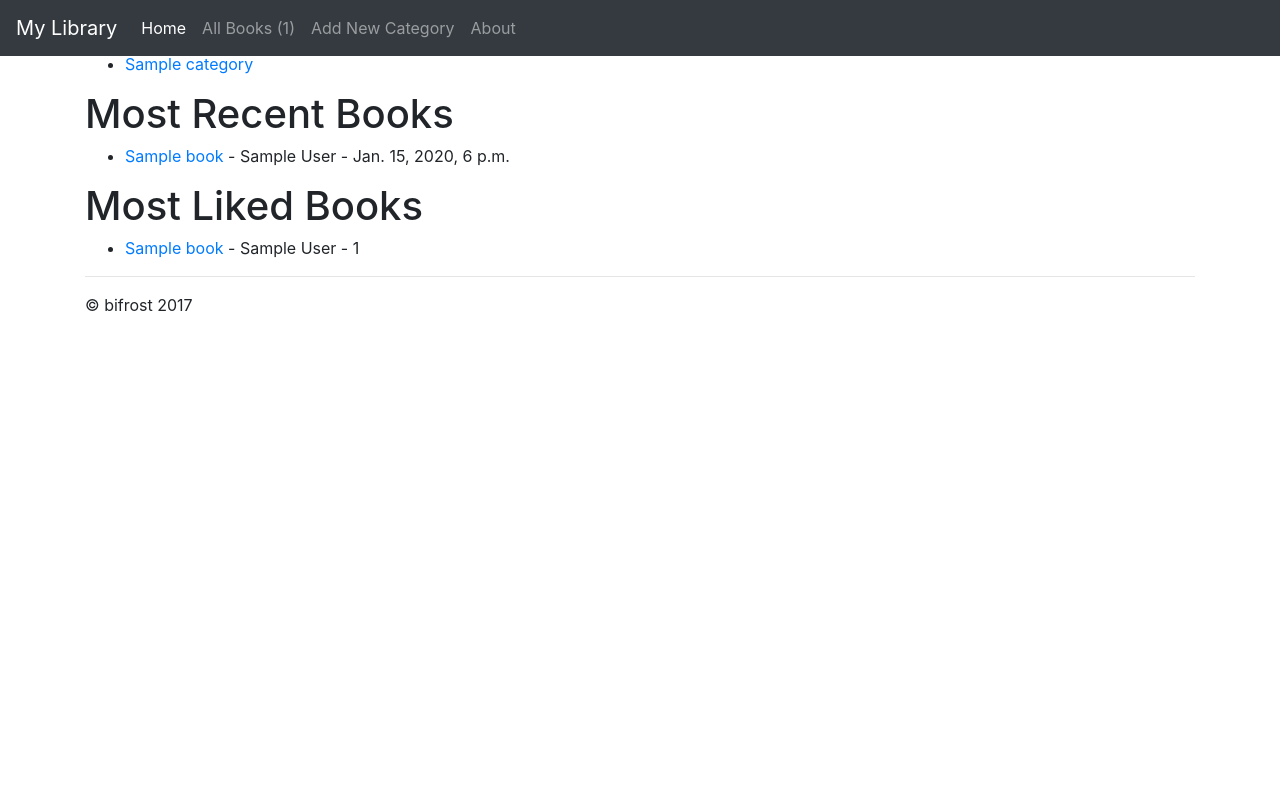
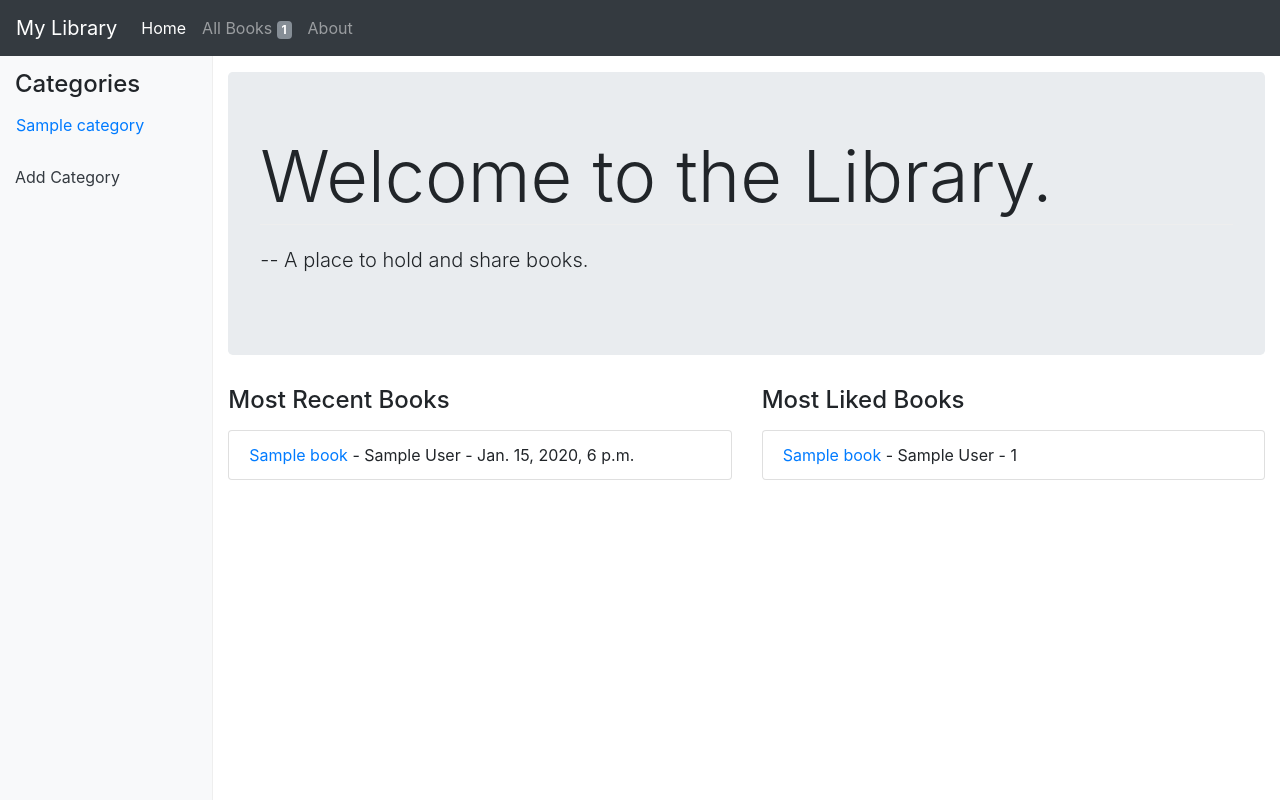
Before and after one commit to bifrostx/my_library, a Django app: page / in a window 1280 px wide. Run offline with Django 3.2, Linux system fonts and the light colour scheme; tables that the repository leaves empty hold one stand-in row (values such as "Sample post"); some libraries are stand-ins or nearby versions.

Commit message:
new bootstrap style added

```diff
--- a/books/templatetags/books_template_tags.py
+++ b/books/templatetags/books_template_tags.py
@@ -1,5 +1,5 @@
 from django import template
-from books.models import Book
+from books.models import Category, Book
 
 register = template.Library()
 
@@ -13,3 +13,9 @@ def get_counts():
         book_num = 0
 
     return {'book_num': book_num}
+
+
+@register.inclusion_tag('books/category_list.html')
+def category_list():
+    cats = Category.objects.all()
+    return {'category_list': cats}
--- /dev/null
+++ b/static/css/dashboard.css
@@ -0,0 +1,70 @@
+/*
+ * Base structure
+ */
+
+/* Move down content because we have a fixed navbar that is 3.5rem tall */
+body {
+  padding-top: 3.5rem;
+}
+
+/*
+ * Typography
+ */
+
+h1 {
+  margin-bottom: 20px;
+  padding-bottom: 9px;
+  border-bottom: 1px solid #eee;
+}
+
+/*
+ * Sidebar
+ */
+
+.sidebar {
+  position: fixed;
+  top: 51px;
+  bottom: 0;
+  left: 0;
+  z-index: 1000;
+  padding: 20px;
+  overflow-x: hidden;
+  overflow-y: auto; /* Scrollable contents if viewport is shorter than content. */
+  border-right: 1px solid #eee;
+}
+
+/* Sidebar navigation */
+.sidebar {
+  padding-left: 0;
+  padding-right: 0;
+}
+
+.sidebar .nav {
+  margin-bottom: 20px;
+}
+
+.sidebar .nav-item {
+  width: 100%;
+}
+
+.sidebar .nav-item + .nav-item {
+  margin-left: 0;
+}
+
+.sidebar .nav-link {
+  border-radius: 0;
+}
+
+/*
+ * Dashboard
+ */
+
+ /* Placeholders */
+.placeholders {
+  padding-bottom: 3rem;
+}
+
+.placeholder img {
+  padding-top: 1.5rem;
+  padding-bottom: 1.5rem;
+}
--- a/templates/books/about.html
+++ b/templates/books/about.html
@@ -2,5 +2,6 @@
 {% load staticfiles %}
 
 {% block body_block %}
-    This is the about page.
+<h1>About</h1>
+<p>This app is created by personal interest, and for test only.</p>
 {% endblock %}
--- a/templates/books/add_category.html
+++ b/templates/books/add_category.html
@@ -4,7 +4,7 @@
 {% block body_block %}
     <form role="form" id="category_form" method="post"
           action="{% url 'books:add_category' %}">
-    <h2>Add a Category</h2>
+    <h2>Add Category</h2>
         {% csrf_token %}
         {% for hidden in form.hidden_fields %}
             {{ hidden }}
--- a/templates/books/base.html
+++ b/templates/books/base.html
@@ -10,6 +10,8 @@
 
         <!-- Bootstrap CSS -->
         <link rel="stylesheet" href="https://maxcdn.bootstrapcdn.com/bootstrap/4.0.0-beta/css/bootstrap.min.css" integrity="sha384-/Y6pD6FV/Vv2HJnA6t+vslU6fwYXjCFtcEpHbNJ0lyAFsXTsjBbfaDjzALeQsN6M" crossorigin="anonymous">
+        <!-- Custom styles for this template -->
+        <link href="{% static 'css/dashboard.css' %}" rel="stylesheet">
         <title>My Books</title>
     </head>
 
@@ -26,20 +28,26 @@
                     </li>
                     {% get_counts %}
                     <li class="nav-item">
-                        <a class="nav-link" href="{% url 'books:add_category' %}">Add New Category</a></li>
-                    <li class="nav-item">
                         <a class="nav-link" href="{% url 'books:about' %}">About</a>
                     </li>
                 </ul>
             </div>
         </nav>
-        <div class="container">
-            {% block body_block %}
-            {% endblock %}
-            <hr>
-            <footer>
-                <p>&copy; bifrost 2017</p>
-            </footer>
+        <div class="container-fluid">
+            <div class="row">
+
+                <nav class="col-sm-3 col-md-2 d-none d-sm-block bg-light sidebar">
+                    <h4 class="col-sm-3">Categories</h4>
+                    {% block sidebar_block %}
+                        {% category_list %}
+                        <a class="col-sm-3 text-dark" href="{% url 'books:add_category' %}">Add Category</a>
+                    {% endblock %}
+                </nav>
+                <main class="col-sm-9 ml-sm-auto col-md-10 pt-3" role="main">
+                    {% block body_block %}
+                    {% endblock %}
+                </main>
+            </div>
         </div>
         <!-- Optional JavaScript -->
         <!-- jQuery first, then Popper.js, then Bootstrap JS -->
--- a/templates/books/category_list.html
+++ b/templates/books/category_list.html
@@ -1,15 +1,11 @@
-{% extends 'books/base.html' %}
-{% load staticfiles %}
-
-{% block body_block %}
-    <h1>All Categories</h1>
-    {% if category_list %}
-        {% for c in category_list %}
-        <ul>
-            <li><a href="{% url 'books:show_category' c.slug %}">{{ c.name }}</a> - {{ c.likes }} likes</li>
-        </ul>
-        {% endfor %}
-    {% else %}
-        <p>No category yet.</p>
-    {% endif %}
-{% endblock %}
+<ul class="nav nav-pills flex-column">
+{% if category_list %}
+    {% for c in category_list %}
+        <li class="nav-item">
+            <a class="nav-link" href="{% url 'books:show_category' c.slug %}">{{ c.name }}</a>
+        </li>
+    {% endfor %}
+{% else %}
+    <li class="nav-item">No category yet.</li>
+{% endif %}
+</ul>
--- a/templates/books/get_counts.html
+++ b/templates/books/get_counts.html
@@ -1,3 +1,3 @@
 {% if book_num %}
-<li class="nav-item"><a class="nav-link" href="{% url 'books:book_list' %}">All Books ({{ book_num }})</a></li>
+<li class="nav-item"><a class="nav-link" href="{% url 'books:book_list' %}">All Books <span class="badge badge-secondary">{{ book_num }}</span></a></li>
 {% endif %}
--- a/templates/books/index.html
+++ b/templates/books/index.html
@@ -2,44 +2,43 @@
 {% load staticfiles %}
 
 {% block body_block %}
-    <div>
-        <h1>All Categories</h1>
-        {% if categories %}
-            {% for category in categories %}
-                <ul>
-                    <li><a href="{% url 'books:show_category' category.slug %}">{{ category.name }}</a></li>
-                </ul>
-            {% endfor %}
-        {% else %}
-            <p>No category yet.</p>
-        {% endif %}
-    </div>
-    <div>
-        <h1>Most Recent Books</h1>
+<div class="jumbotron">
+    <h1 class="display-3">Welcome to the Library.</h1>
+    <p class="lead">-- A place to hold and share books.</p>
+</div>
+<div class="row marketing">
+    <div class="col-lg-6">
+        <h4>Most Recent Books</h4>
+        <p>
         {% if recent_uploaded_books %}
             {% for book in recent_uploaded_books %}
-                <ul>
-                    <li>
+                <ul class="list-group">
+                    <li class="list-group-item">
                         <a href="{% url 'books:show_book' book.id %}">{{ book.title }}</a> - {{ book.author }} - {{ book.date_uploaded }}
                     </li>
                 </ul>
             {% endfor %}
         {% else %}
-            <p>No book uploaded yet.</p>
+            <strong>No book uploaded yet.</strong>
         {% endif %}
+        </p>
     </div>
-    <div>
-        <h1>Most Liked Books</h1>
+
+    <div class="col-lg-6">
+        <h4>Most Liked Books</h4>
+        <p>
         {% if most_liked_books %}
             {% for book in most_liked_books %}
-                <ul>
-                    <li>
+                <ul class="list-group">
+                    <li class="list-group-item">
                         <a href="{% url 'books:show_book' book.id %}">{{ book.title }}</a> - {{ book.author }} - {{ book.likes }}
                     </li>
                 </ul>
             {% endfor %}
         {% else %}
-            <p>No book uploaded yet.</p>
+            <strong>No book uploaded yet.</strong>
         {% endif %}
+        </p>
     </div>
+</div>
 {% endblock %}
```
